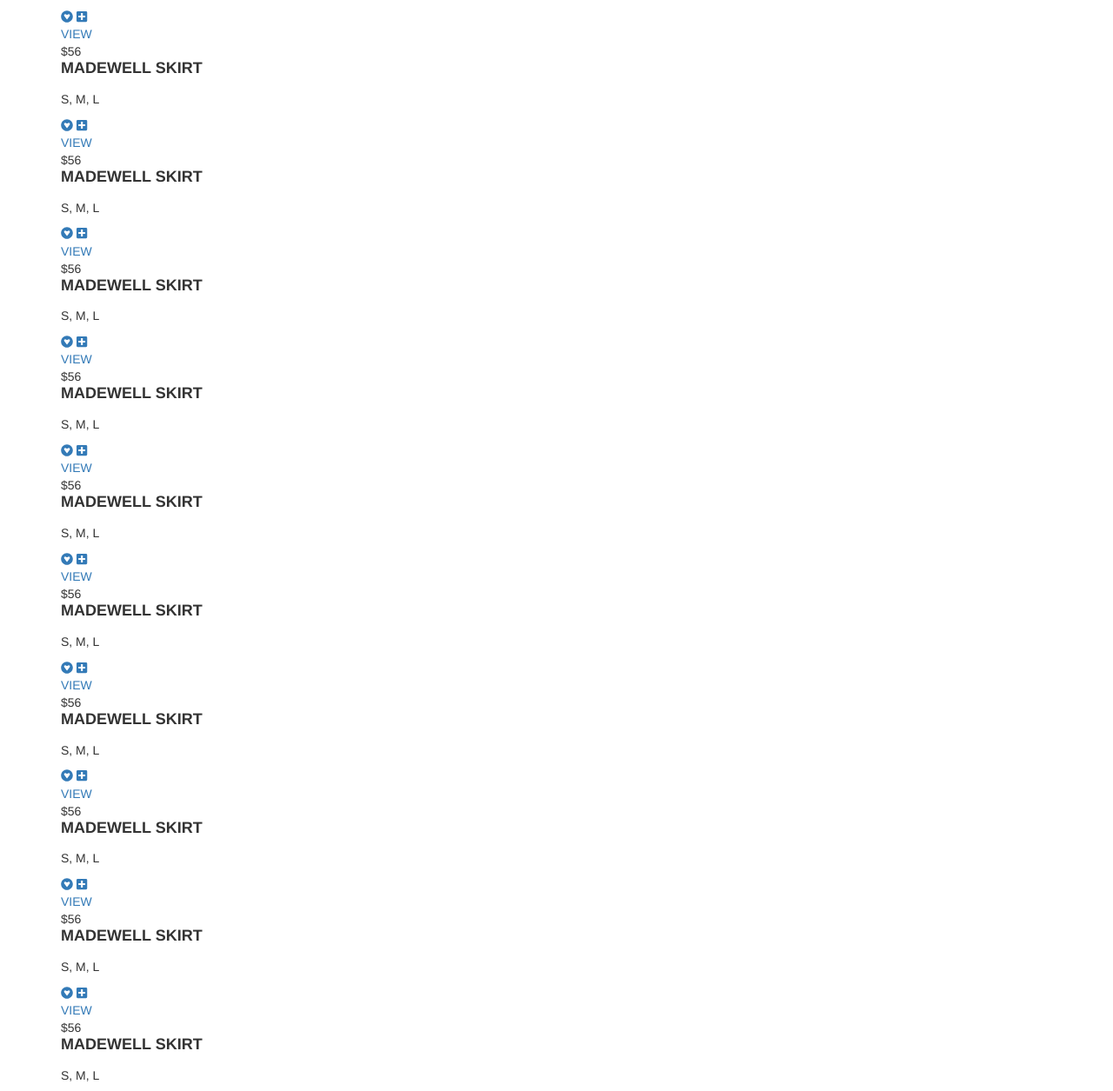
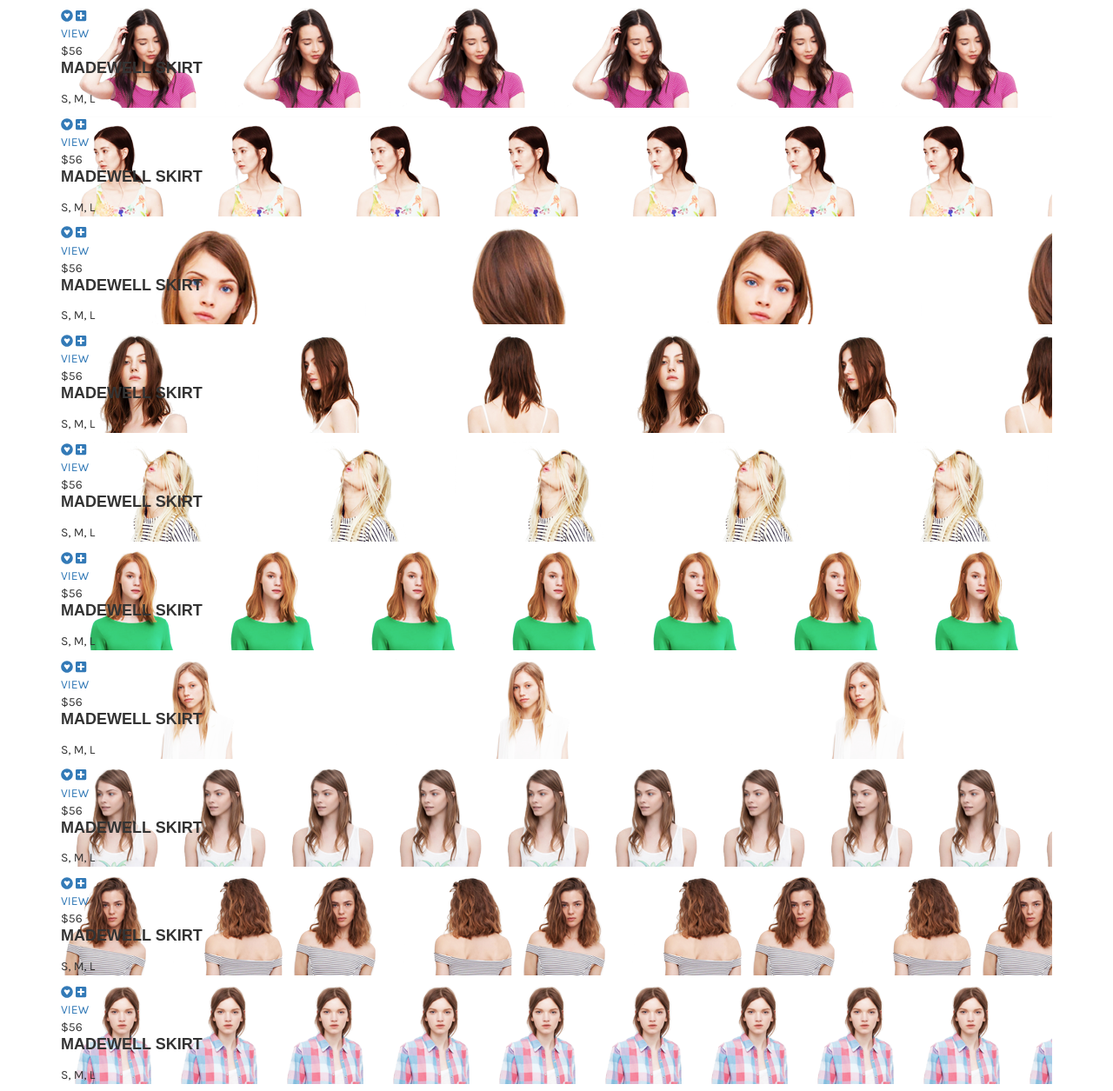
Before and after one commit to MahfujurRahman/fashion-html-template, a plain HTML site: page index.html in a window 1280 px wide. Shown: the part 315-1570 px from the top of the page at 87% size. Drawn offline with Linux system fonts and the light colour scheme; a web font is replaced by a local one.

Commit message:
second commit
there are img and css,fonts

```diff
--- a/assets/css/style.css
+++ b/assets/css/style.css
@@ -24,8 +24,42 @@
 h6 {
     margin: 0 0 15px;
     font-weight: 700;
+    font-family: 'Encode Sans Expanded', sans-serif;
 }
 body {
-
+    font-family: 'Karla', sans-serif;
 }
 a:hover { text-decoration: none }
+.frist-carousel{
+    background-image: url(../img/hero-bg.jpg);
+}
+.singel-prodact-bg-1{
+    background-image: url(../img/lady-1.png);
+}
+.singel-prodact-bg-2{
+    background-image: url(../img/lady-2.png);
+}
+.singel-prodact-bg-3{
+    background-image: url(../img/lady-3.png);
+}
+.singel-prodact-bg-4{
+    background-image: url(../img/lady-4.png);
+}
+.singel-prodact-bg-5{
+    background-image: url(../img/lady-5.png);
+}
+.singel-prodact-bg-6{
+    background-image: url(../img/lady-6.png);
+}
+.singel-prodact-bg-7{
+    background-image: url(../img/lady-7.png);
+}
+.singel-prodact-bg-8{
+    background-image: url(../img/lady-8.png);
+}
+.singel-prodact-bg-9{
+    background-image: url(../img/lady-9.png);
+}
+.singel-prodact-bg-10{
+    background-image: url(../img/lady-10.png);
+}
--- a/index.html
+++ b/index.html
@@ -10,6 +10,7 @@
         <link href="assets/css/bootstrap.min.css" rel="stylesheet">
         <link href="assets/css/style.css" rel="stylesheet">
         <link href="assets/css/responsive.css" rel="stylesheet">
+        <link href="https://fonts.googleapis.com/css?family=Encode+Sans+Expanded:400,500,700|Karla:400,700,700i" rel="stylesheet">
 
 
     </head>
@@ -355,7 +356,7 @@
                             <div class="row">
                               <div class="col-md-5">
                                   <div class="promo-img">
-                                      <img src="assets/img/girl.png" alt="">
+                                      <img src="assets/img/model-car.png" alt="">
                                   </div>
                               </div>
                               <div class="col-md-7">
@@ -378,12 +379,7 @@
                      <div class="logo-section">
                          <div class="row">
                              <div class="col-md-12">
-                                 <img src="assets/img/logo-1" alt="">
-                                 <img src="assets/img/logo-1" alt="">
-                                 <img src="assets/img/logo-1" alt="">
-                                 <img src="assets/img/logo-1" alt="">
-                                 <img src="assets/img/logo-1" alt="">
-                                 <img src="assets/img/logo-1" alt="">
+                                 <img src="assets/img/logo.png" alt="">
                              </div>
                          </div>
                      </div>
```
Also changed, not shown: assets/img/header.png (added), assets/img/hero-bg.jpg (added), assets/img/lady-1.png (added), assets/img/lady-10.png (added), assets/img/lady-2.png (added), assets/img/lady-3.png (added), assets/img/lady-4.png (added), assets/img/lady-5.png (added), assets/img/lady-6.png (added), assets/img/lady-7.png (added), assets/img/lady-8.png (added), assets/img/lady-9.png (added), assets/img/logo.png (added), assets/img/model-car.png (added), 1 more files.
